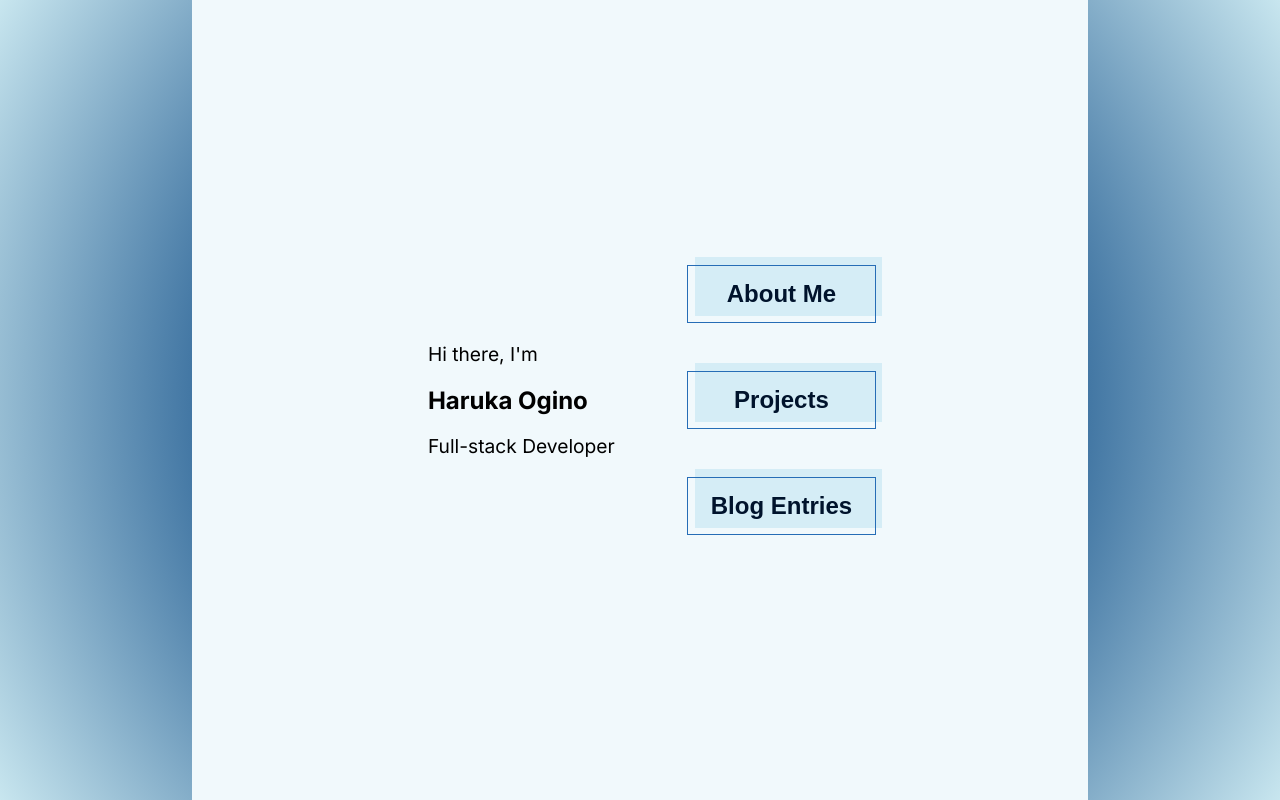
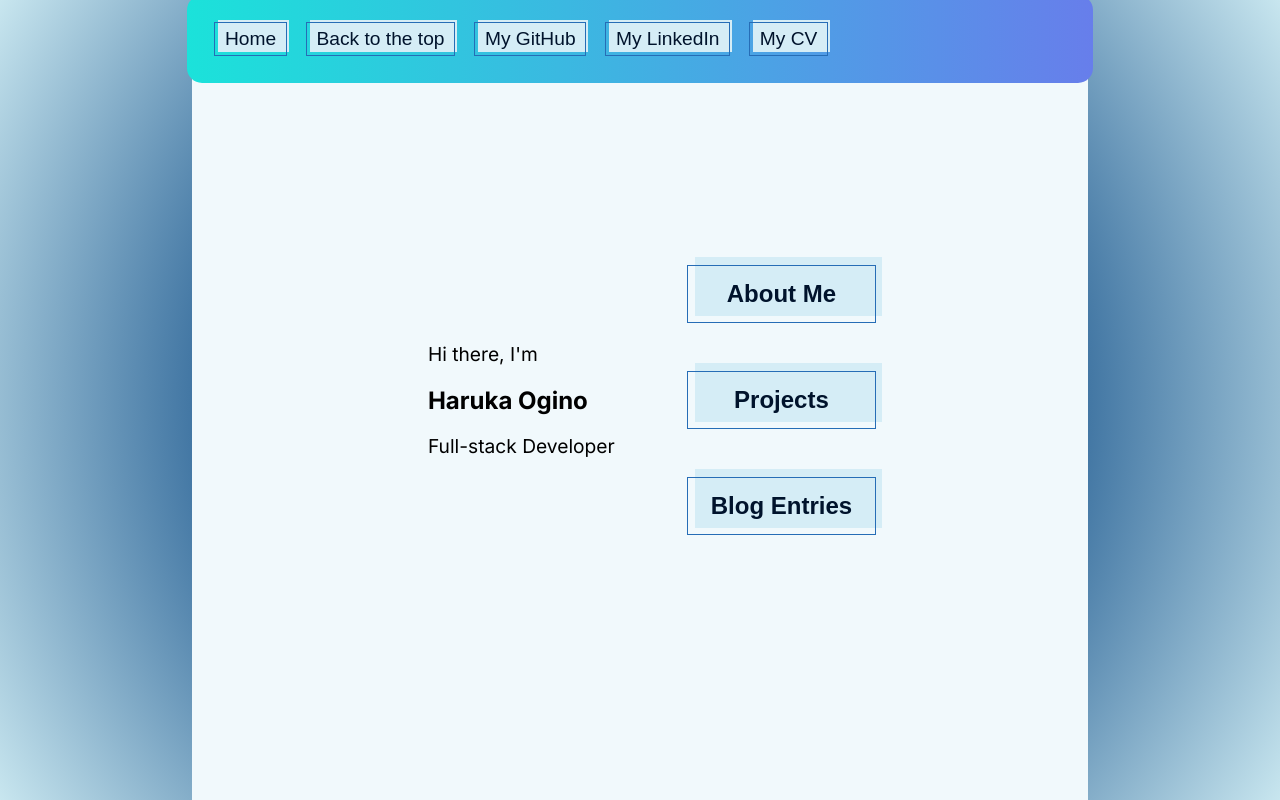
Before and after one commit to haruka-ogino/new-portfolio, a Next.js app: page / in a window 1280 px wide. Built offline with nearby package versions, Linux system fonts and the light colour scheme.

Commit message:
style navbar

```diff
--- a/app/globals.css
+++ b/app/globals.css
@@ -140,3 +140,51 @@ body {
     width: 95%;
   }
 }
+
+.sections {
+  display: flex;
+  flex-direction: column;
+}
+
+.sections button {
+  background-color: transparent;
+  margin: 1em;
+  border: 1px solid #266db6;
+  box-sizing: border-box;
+  color: #00132c;
+  font-size: 1.5em;
+  font-weight: 550;
+  line-height: 24px;
+  padding: 16px 23px;
+  position: relative;
+  text-decoration: none;
+  user-select: none;
+  -webkit-user-select: none;
+  touch-action: manipulation;
+}
+
+.sections button:hover,
+.sections button:active {
+  outline: 0;
+}
+
+.sections button:hover {
+  background-color: transparent;
+  cursor: pointer;
+}
+
+.sections button:before {
+  background-color: #d5edf6;
+  content: '';
+  height: calc(100% + 3px);
+  position: absolute;
+  right: -7px;
+  top: -9px;
+  transition: 350ms ease-in;
+  width: 100%;
+  z-index: -1;
+}
+
+.sections button:hover:before {
+  background-color: #6dcff6;
+}
--- a/app/layout.tsx
+++ b/app/layout.tsx
@@ -1,7 +1,7 @@
 import type { Metadata } from 'next'
 import { Inter } from 'next/font/google'
 import './globals.css'
-import Head from 'next/head'
+import Nav from '@/components/Nav'
 
 const inter = Inter({ subsets: ['latin'] })
 
@@ -21,8 +21,8 @@ export default function RootLayout({
         <link rel="icon" href="/favicon.png" />
       </head>
       <body className={inter.className}>
-        <main className="app">
-          {/* <Nav /> */}
+        <main>
+          <Nav />
           {children}
         </main>
       </body>
--- a/app/page.module.css
+++ b/app/page.module.css
@@ -1,51 +1,3 @@
-.sections {
-  display: flex;
-  flex-direction: column;
-}
-
-.sections button {
-  background-color: transparent;
-  margin: 1em;
-  border: 1px solid #266db6;
-  box-sizing: border-box;
-  color: #00132c;
-  font-size: 1.5em;
-  font-weight: 550;
-  line-height: 24px;
-  padding: 16px 23px;
-  position: relative;
-  text-decoration: none;
-  user-select: none;
-  -webkit-user-select: none;
-  touch-action: manipulation;
-}
-
-.sections button:hover,
-.sections button:active {
-  outline: 0;
-}
-
-.sections button:hover {
-  background-color: transparent;
-  cursor: pointer;
-}
-
-.sections button:before {
-  background-color: #d5edf6;
-  content: '';
-  height: calc(100% + 3px);
-  position: absolute;
-  right: -7px;
-  top: -9px;
-  transition: 350ms ease-in;
-  width: 100%;
-  z-index: -1;
-}
-
-.sections button:hover:before {
-  background-color: #6dcff6;
-}
-
 .intro {
   margin: 3em;
 }
--- a/app/page.tsx
+++ b/app/page.tsx
@@ -20,7 +20,7 @@ export default function Home() {
           <h1>Haruka Ogino</h1>
           <p>Full-stack Developer</p>
         </div>
-        <aside className={styles.sections}>
+        <aside className="sections">
           <button>About Me</button>
           <button>Projects</button>
           <button>Blog Entries</button>
--- a/components/Nav.tsx
+++ b/components/Nav.tsx
@@ -1,13 +1,15 @@
+import '../styles/nav.css'
+
 export default function Nav() {
   return (
-    <nav id="nav" className="sections">
+    <nav id="nav" className="nav sections">
       <button>Home</button>
-      <button onClick={() => window.scrollTo({ top: 0, behavior: 'smooth' })}>
-        Back to the top
-      </button>
+      <button>Back to the top</button>
       <button>My GitHub</button>
       <button>My LinkedIn</button>
       <button>My CV</button>
     </nav>
   )
 }
+
+// onClick={() => window.scrollTo({ top: 0, behavior: 'smooth' })}
--- /dev/null
+++ b/styles/nav.css
@@ -0,0 +1,59 @@
+.nav {
+  position: fixed;
+  top: 0;
+  left: 50%;
+  transform: translateX(-50%);
+  padding: 1%;
+  background-color: #f4fbfe;
+  display: flex;
+  flex-direction: row;
+  font-size: 0.8em;
+  border-radius: 10px;
+  width: 70%;
+  z-index: 1; /* Set a positive z-index */
+  box-sizing: border-box; /* Ensures padding is included in width */
+}
+
+.nav::before {
+  content: '';
+  position: absolute;
+  top: -5px;
+  left: -5px;
+  right: -5px;
+  bottom: -5px;
+  background: linear-gradient(to right, rgb(27, 226, 218), rgb(103, 126, 235));
+  border-radius: 15px; /* Adjust as needed */
+  z-index: -1;
+}
+
+.nav button {
+  margin: 0.5em;
+  border: 1px solid #266db6;
+  font-weight: 500;
+  padding: 0.2em 0.5em;
+  position: relative;
+  /* background-color: #f4fbfe; */
+}
+
+.nav button:before {
+  content: '';
+  height: calc(90% + 3px);
+  position: absolute;
+  right: -3px;
+  top: -3px;
+  background-color: #d5edf6;
+  transition: 300ms ease-in;
+  z-index: -1;
+  border-radius: inherit;
+}
+
+.nav button:hover:before {
+  background-color: #6dcff6;
+}
+
+/* .nav {
+  position: relative;
+  display: flex;
+  background-color: black;
+  border-radius: 10px;
+} */
```
